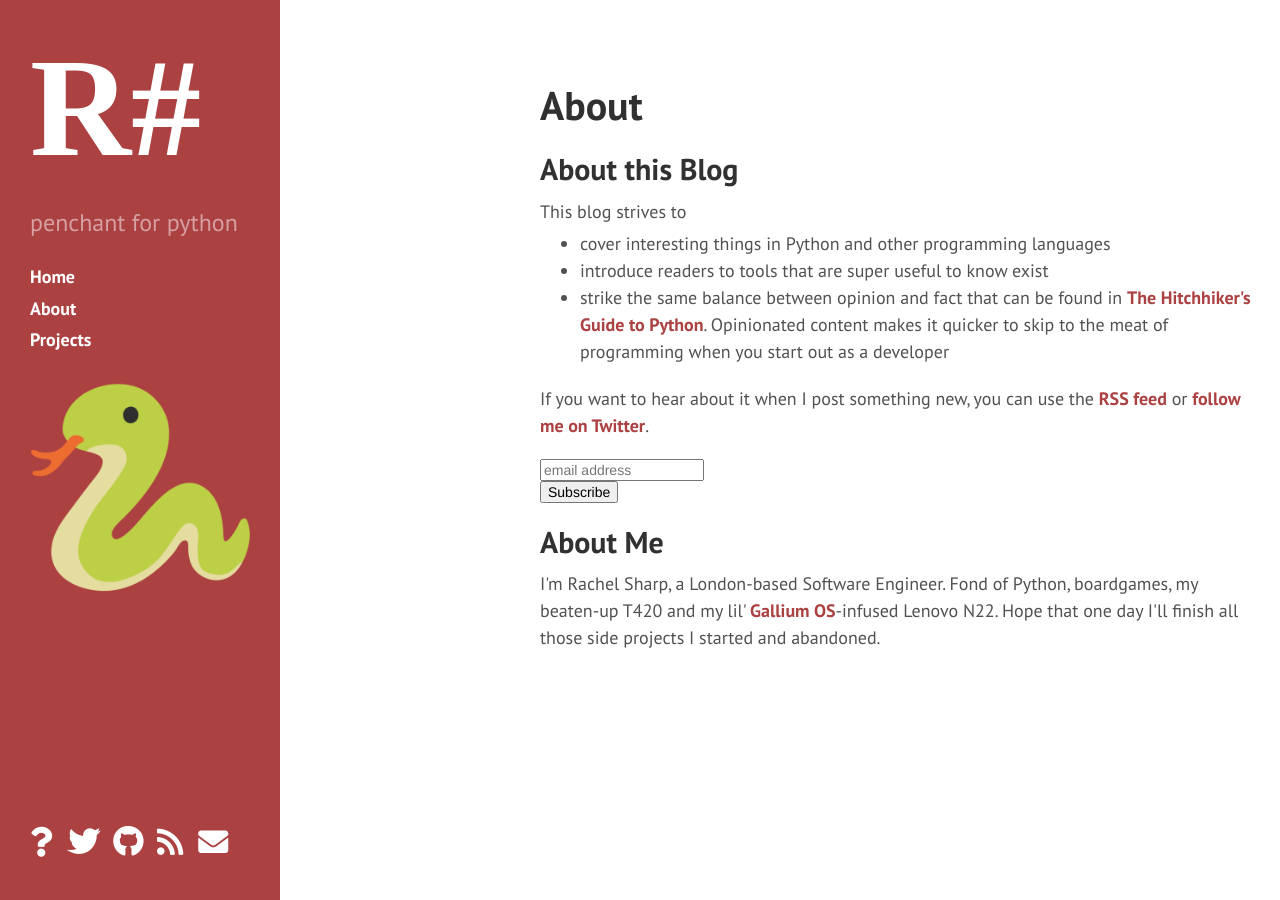
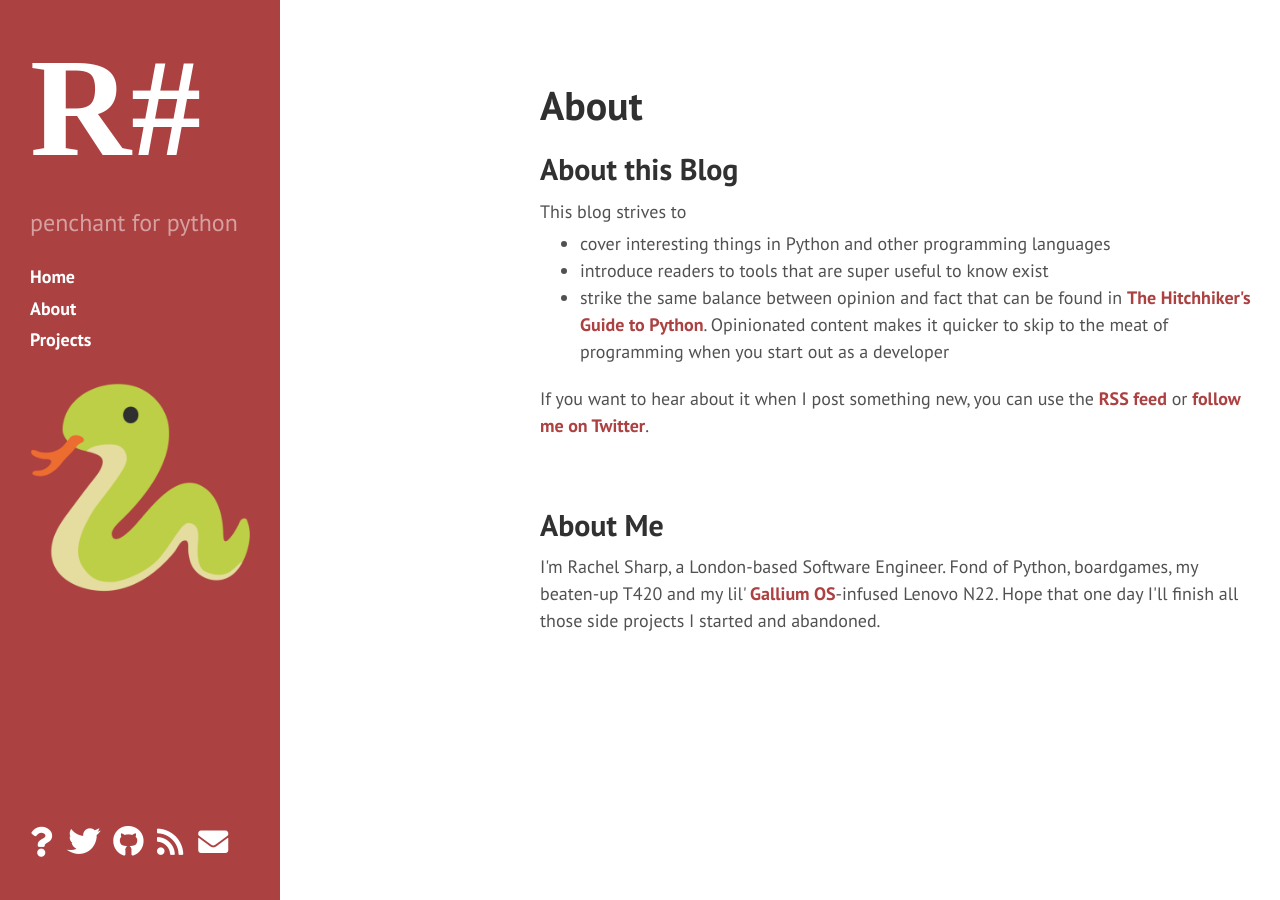
Before and after one commit to rach-sharp/old-homepage, a Jekyll site: the page built from about.html, in a window 1280 px wide. Built offline with Jekyll 4.4.1, drawn with Linux system fonts in a browser that asks for light colours; some web fonts are replaced; comment, search, counter and statistics services are not loaded.

Commit message:
remove mailing list, that sucked

```diff
--- a/about.html
+++ b/about.html
@@ -17,27 +17,8 @@
 
 <p>If you want to hear about it when I post something new, you can use the <a href="{{ site.baseurl }}feed.xml">RSS feed</a> or <a href="https://twitter.com/rachoctothorpe">follow me on Twitter</a>.
 </p>
-<div class="mb-3">
-    <!-- Begin Mailchimp Signup Form -->
-    <link href="//cdn-images.mailchimp.com/embedcode/horizontal-slim-10_7.css" rel="stylesheet" type="text/css">
-    <style type="text/css">
-        #mc_embed_signup{background:#fff; clear:left; font:14px Helvetica,Arial,sans-serif; width:100%;}
-        /* Add your own Mailchimp form style overrides in your site stylesheet or in this style block.
-           We recommend moving this block and the preceding CSS link to the HEAD of your HTML file. */
-    </style>
-    <div id="mc_embed_signup">
-        <form action="https://rachsharp.us20.list-manage.com/subscribe/post?u=1c176dd399aeb09b8a2048a5c&amp;id=05ffcc7f6b" method="post" id="mc-embedded-subscribe-form" name="mc-embedded-subscribe-form" class="validate" target="_blank" novalidate>
-            <div id="mc_embed_signup_scroll">
-                <input type="email" value="" name="EMAIL" class="email" id="mce-EMAIL" placeholder="email address" required>
-                <!-- real people should not fill this in and expect good things - do not remove this or risk form bot signups-->
-                <div style="position: absolute; left: -5000px;" aria-hidden="true"><input type="text" name="b_1c176dd399aeb09b8a2048a5c_05ffcc7f6b" tabindex="-1" value=""></div>
-                <div class="clear"><input type="submit" value="Subscribe" name="subscribe" id="mc-embedded-subscribe" class="button"></div>
-            </div>
-        </form>
-    </div>
-</div>
 
-
+<br>
 
 <h2>About Me</h2>
 
```
